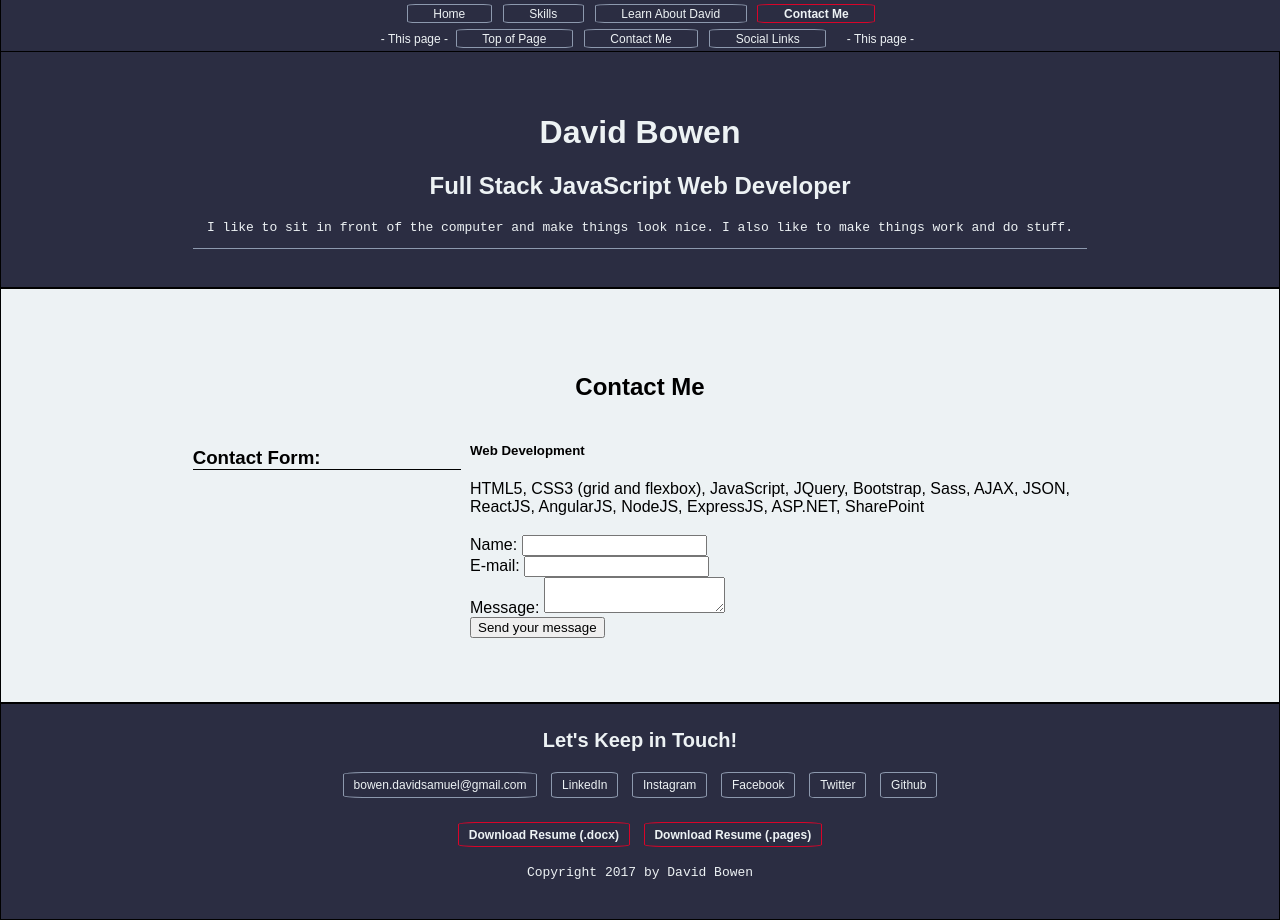
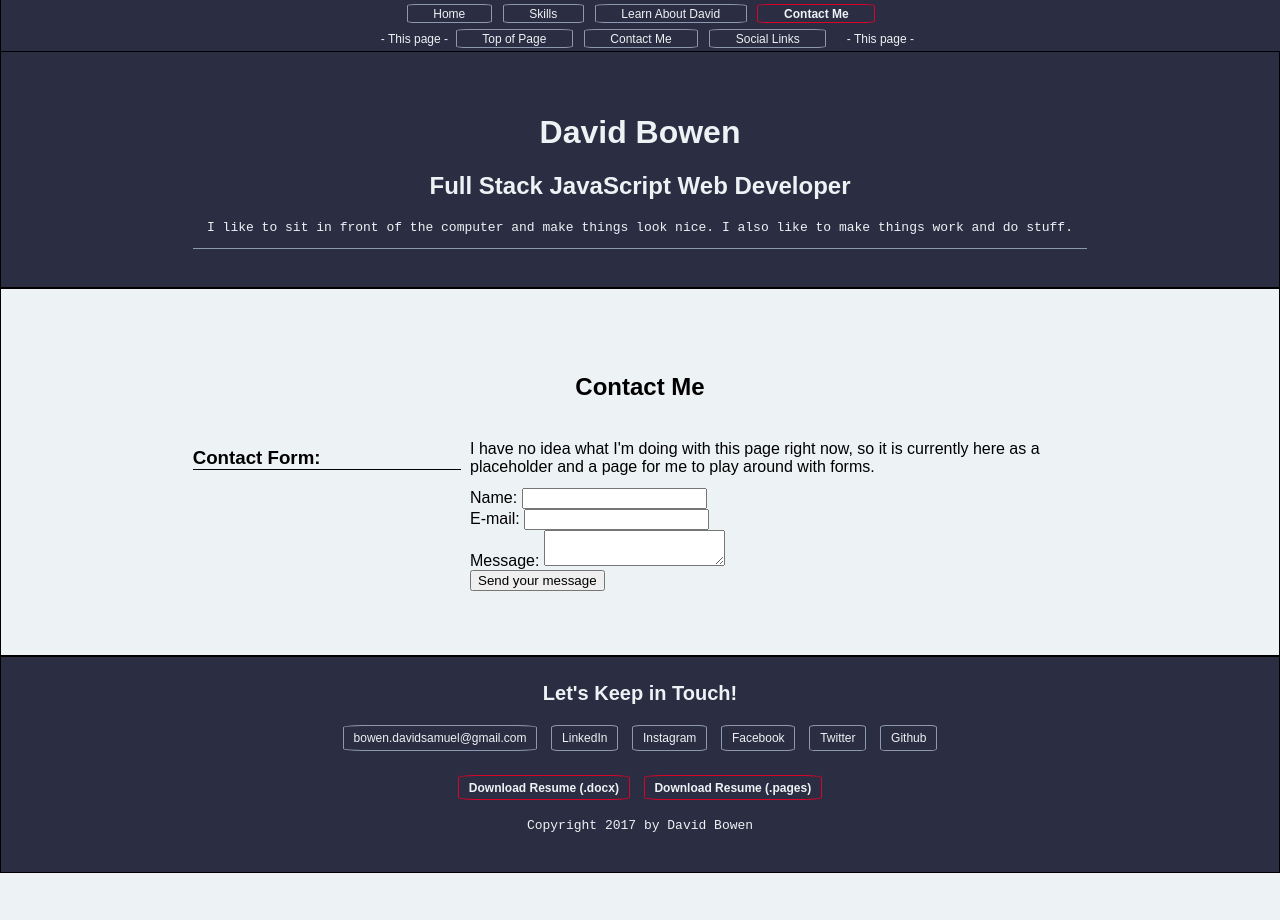
Before and after one commit to DavidSBowen/davidsbowen.github.io, a plain HTML site: page contactform.html in a window 1280 px wide. After the commit the page ends 873 px from the top, so only its background shows below. Drawn offline with Linux system fonts and the light colour scheme.

Commit message:
Contact page update to reflect incomplete status

```diff
--- a/contactform.html
+++ b/contactform.html
@@ -48,7 +48,7 @@
         </div>
         <div class="col-right">
           <p class="beg-paragraph">
-            <h5 class="skills-title">Web Development</h5> HTML5, CSS3 (grid and flexbox), JavaScript, JQuery, Bootstrap, Sass, AJAX, JSON, ReactJS, AngularJS, NodeJS, ExpressJS, ASP.NET, SharePoint
+            I have no idea what I'm doing with this page right now, so it is currently here as a placeholder and a page for me to play around with forms.
           </p>
           <form action="/my-handling-form-page" method="post">
             <div>
```
